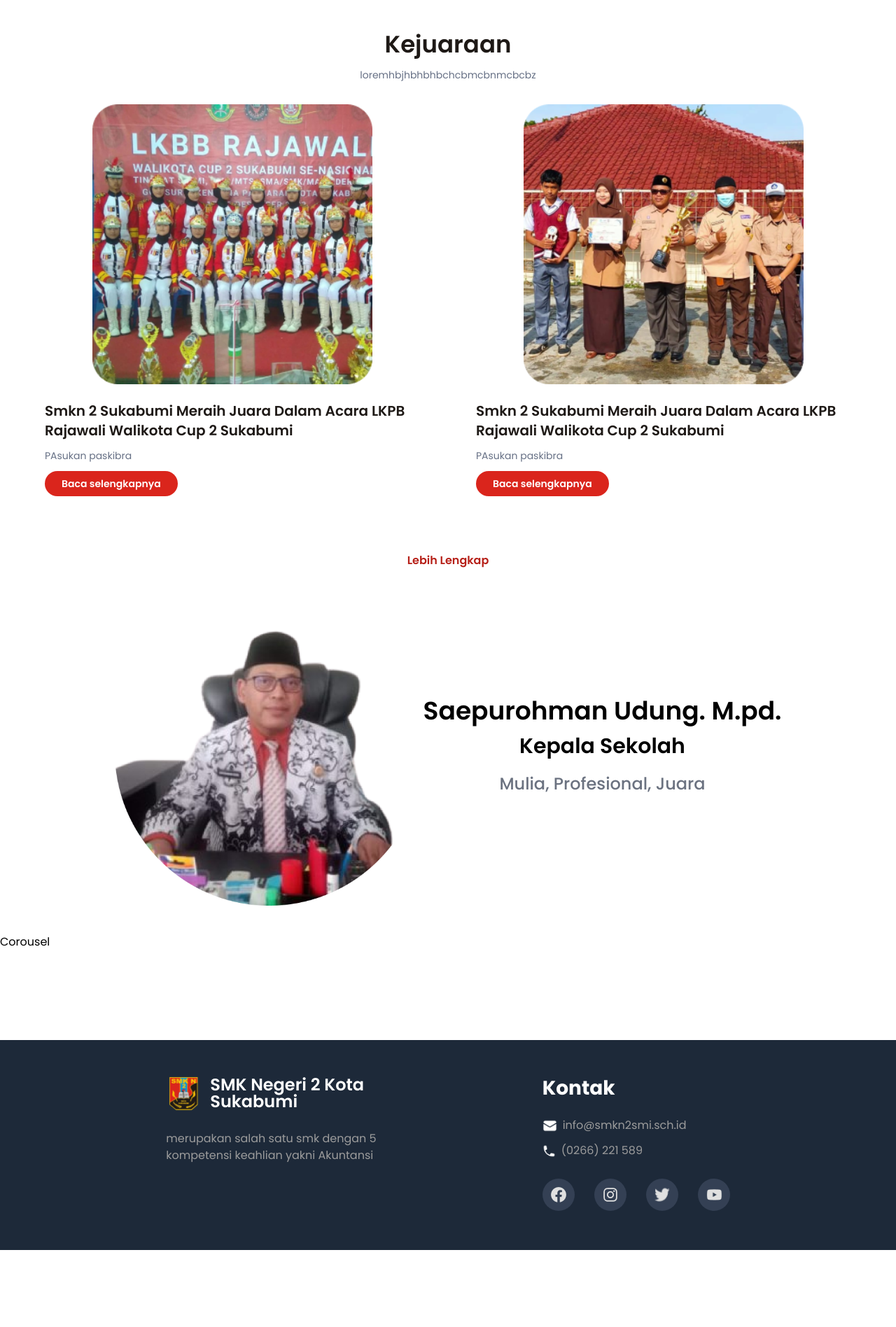
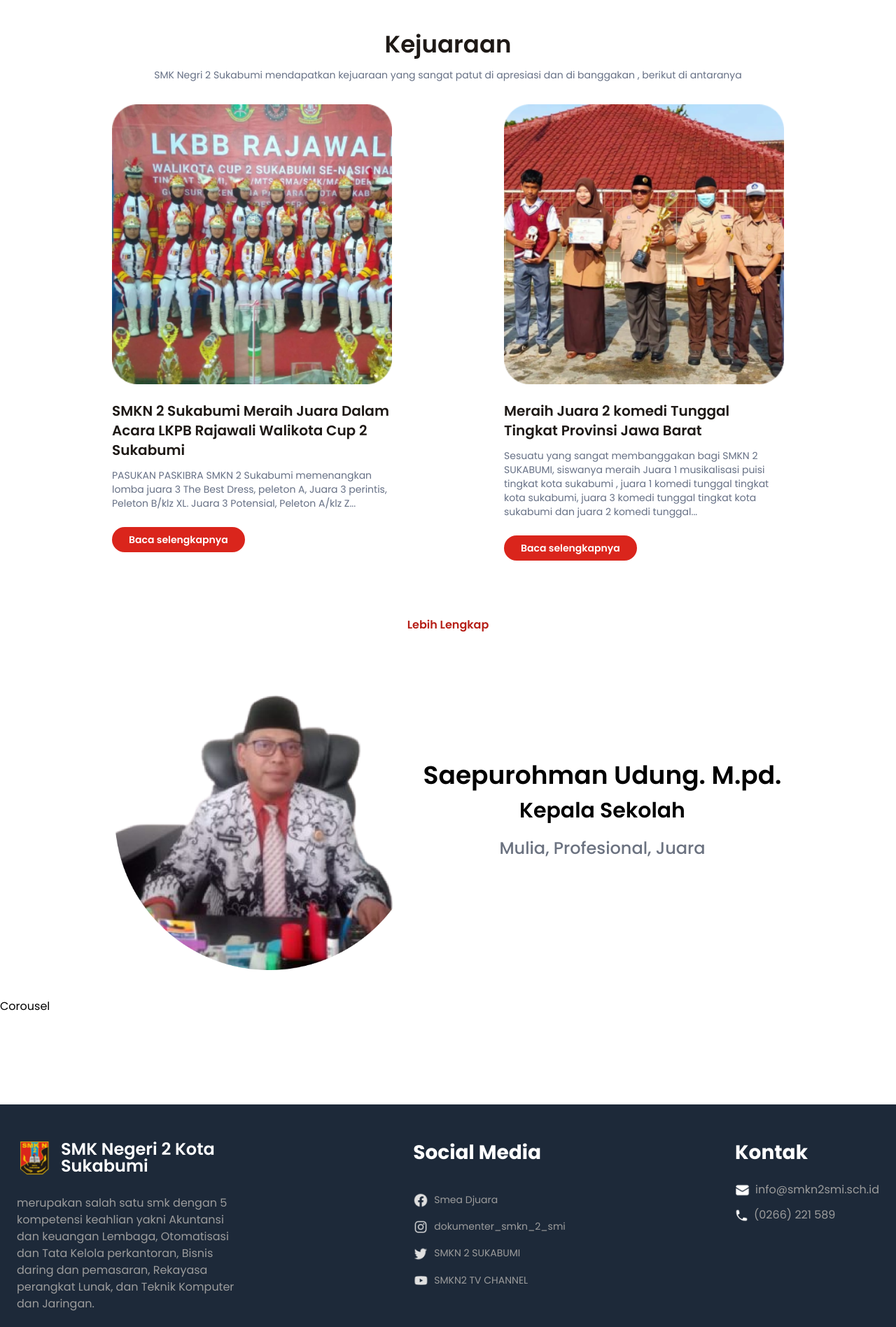
Before and after one commit to Fazrilutama/web-smkn-2-sukabumi, a Next.js app: page / in a window 1280 px wide. Shown: the part 597-2493 px from the top of the page at 70% size. Before the commit the page ends 2383 px from the top, so only its background shows below. Built offline with nearby package versions, Linux system fonts and the light colour scheme.

Commit message:
modifikasi footer dan kejuaraan

```diff
--- a/components/Dropdown.js
+++ b/components/Dropdown.js
@@ -11,7 +11,7 @@ export default function Dropdown() {
   return (
     <Menu as="div" className="relative inline-block text-left">
       <div>
-        <Menu.Button className="inline-flex w-full justify-center gap-x-1.5 rounded-md px-3 py-2 text-lg font-bold text-[#1e1916]">
+        <Menu.Button className="inline-flex w-full justify-center gap-x-1.5 rounded-md py-2 text-lg font-bold text-[#1e1916]">
           Profil Sekolah
           <ChevronDownIcon className="-mr-1 h-5 w-5 text-gray-400" aria-hidden="true" />
         </Menu.Button>
--- a/components/Footer.js
+++ b/components/Footer.js
@@ -1,10 +1,11 @@
 import Image from 'next/image'
+import Link from 'next/link'
 import React from 'react'
 
 export default function Footer() {
   return (
     <div className='container mx-auto bg-[#1d2939] pt-12 mt-32'>
-        <div className='px-6 md:flex justify-evenly'>
+        <div className='px-6 md:flex justify-between'>
             <div>
                 <div className='flex items-center md:w-[324px] '>
                     <Image src="/images/footer/image 1.png" alt='logo' width={51} height={58} />
@@ -14,11 +15,46 @@ export default function Footer() {
                 </div>
                 <div className='text-base font-normal text-[#9c9c9c] pt-6 md:w-[324px]'>
                     <p >
-                        merupakan salah satu smk dengan 5 kompetensi keahlian yakni Akuntansi
+                        merupakan salah satu smk dengan 5 kompetensi keahlian yakni Akuntansi dan keuangan Lembaga, Otomatisasi dan Tata Kelola perkantoran, Bisnis daring dan pemasaran, Rekayasa perangkat Lunak, dan Teknik Komputer dan Jaringan.
                     </p>
                 </div>
             </div>
+
             <div>
+                <p className='text-[28px] font-bold text-white pt-14 pb-3 md:pb-5 md:pt-0'>
+                    Social Media
+                </p>
+                <div className='pb-10 py-4'>
+                    <div className='text-sm text-[#9c9c9c] font-normal '>
+                        <Link href="/" className='flex gap-2'>
+                        <Image src="/images/footer/fb.png" alt='fb' width={22} height={22}s />
+                            Smea Djuara
+                        </Link>
+                    </div>
+                    <div className='text-sm text-[#9c9c9c] font-normal py-4 '>
+                    <Link href="/" className='flex gap-2'>
+                        <Image src="/images/footer/ig.png" alt='ig' width={22} height={22}s />
+                            dokumenter_smkn_2_smi
+                        </Link>
+                    </div>
+                    <div className='text-sm text-[#9c9c9c] font-normal '>
+                        <Link href="/" className='flex gap-2'>
+                        <Image src="/images/footer/twiter.png" alt='twiter' width={22} height={22}s />
+                            SMKN 2 SUKABUMI
+                        </Link>
+                    </div>
+                    <div className='text-sm text-[#9c9c9c] font-normal py-4 ' >
+                    <Link href="/" className='flex gap-2'>
+                        <Image src="/images/footer/yt.png" alt='yt' width={22} height={22}s />
+                            SMKN2 TV CHANNEL
+                        </Link>
+                    </div>
+
+                </div>
+            </div>
+
+
+            <div className='pb-16'>
                 <p className='text-[28px] font-bold text-white py-5 md:pb-5 md:py-0'>
                     Kontak
                 </p>
@@ -30,21 +66,6 @@ export default function Footer() {
                     <Image src="/images/footer/telepon.png" alt='Telepon' width={19} height={19} />
                     <p>(0266) 221 589 </p>
                 </div>
-                <div className='flex gap-7 pb-14 py-4'>
-                    <div className='flex items-center justify-center w-[46px] h-[46px] bg-[#344054] rounded-full '>
-                        <Image src="/images/footer/fb.png" alt='fb' width={26} height={26} />
-                    </div>
-                    <div className='flex items-center justify-center w-[46px] h-[46px] bg-[#344054] rounded-full '>
-                        <Image src="/images/footer/ig.png" alt='ig' width={26} height={26} />
-                    </div>
-                    <div className='flex items-center justify-center w-[46px] h-[46px] bg-[#344054] rounded-full '>
-                        <Image src="/images/footer/twiter.png" alt='twiter' width={26} height={26} />
-                    </div>
-                    <div className='flex items-center justify-center w-[46px] h-[46px] bg-[#344054] rounded-full '>
-                        <Image src="/images/footer/yt.png" alt='yutub' width={26} height={26} />
-                    </div>
-
-                </div>
 
             </div>
         </div>
--- a/components/Kejuaraan.js
+++ b/components/Kejuaraan.js
@@ -12,56 +12,60 @@ export default function Kejuaraan() {
                     Kejuaraan
                 </p>
                 <p className='font-normal text-sm text-[#667085] py-2'>
-                    loremhbjhbhbhbchcbmcbnmcbcbz
+                    SMK Negri 2 Sukabumi mendapatkan kejuaraan yang sangat patut di apresiasi dan di banggakan , berikut di antaranya
                 </p>
 
             </div>
                 <div className='md:flex md:justify-evenly'>
 
                     <div className=''>
-                        <div className='flex justify-center'>
+                        <div className=''>
                             <Image alt='Foto' src="/images/kejuaraan/Group 2.png" width={324} height={324} className="lg:hidden" />
                             <Image alt='Foto' src="/images/kejuaraan/Group 2.png" width={400} height={400} className="hidden lg:block " />
-                        </div>
-                        <div className='md:pl-5 lg:pl-10'>
-                            <p className='font-semibold text-xl text-[#1e1916] pt-6'>
-                                Smkn 2 Sukabumi Meraih Juara  Dalam Acara LKPB Rajawali Walikota Cup 2 Sukabumi
-                            </p>
-                            <p className='font-normal text-sm text-[#667085] py-3 '>
-                                PAsukan paskibra
-                            </p>
                             <div className=''>
-                                <button className='bg-[#da251c] py-2 px-6 text-sm font-semibold text-white rounded-[20px] '>
-                                    Baca selengkapnya
-                                </button>
+                                <p className='font-semibold text-xl text-[#1e1916] pt-6 w-[324px] lg:w-[400px]'>
+                                    SMKN 2 Sukabumi Meraih Juara Dalam Acara LKPB Rajawali Walikota Cup 2 Sukabumi
+                                </p>
+                                <p className='font-normal text-sm text-[#667085] py-3 w-[324px] lg:w-[400px] '>
+                                    PASUKAN PASKIBRA SMKN 2 Sukabumi memenangkan lomba juara 3 The Best Dress, peleton A, Juara 3 perintis, Peleton B/klz XL. Juara 3 Potensial, Peleton A/klz Z...
+                                </p>
+                                <div className=''>
+                                    <Link href="/">
+                                        <button className='bg-[#da251c] py-2 px-6 text-sm font-semibold text-white rounded-[20px] mt-3 '>
+                                            Baca selengkapnya
+                                        </button>
+                                    </Link>
+                                </div>
                             </div>
                         </div>
+
                     </div>
-                    <div>
-                        <div className=''>
-                            <div className='flex justify-center py-6 mt-4 md:mt-0 md:py-0'>
+                    <div className=''>
+                        <div className="md:pl-6" >
+                            <div className='flex flex-col justify-center py-6 mt-4 md:mt-0 md:py-0'>
                                 <Image alt='Foto' src="/images/kejuaraan/Group 2 (1).png" width={324} height={324} className="lg:hidden" />
                                 <Image alt='Foto' src="/images/kejuaraan/Group 2 (1).png" width={400} height={400} className="hidden lg:block " />
-                            </div>
-                            <div className='md:pl-5 lg:pl-10'>
-                                <p className='font-semibold text-xl pt-6 text-[#1e1916]'>
-                                    Smkn 2 Sukabumi Meraih Juara  Dalam Acara LKPB Rajawali Walikota Cup 2 Sukabumi
-                                </p>
-                                <p className='font-normal text-sm text-[#667085] py-3 '>
-                                    PAsukan paskibra
-                                </p>
                                 <div className=''>
-                                    <button className='bg-[#da251c] py-2 px-6 text-sm font-semibold text-white rounded-[20px] '>
-                                        Baca selengkapnya
-                                    </button>
+                                    <p className='font-semibold text-xl pt-6 text-[#1e1916] w-[324px] lg:w-[400px]'>
+                                        Meraih Juara 2 komedi Tunggal Tingkat Provinsi Jawa Barat
+                                    </p>
+                                    <p className='font-normal text-sm text-[#667085] py-3 w-[324px] lg:w-[400px] '>
+                                        Sesuatu yang sangat membanggakan bagi SMKN 2 SUKABUMI, siswanya meraih Juara 1 musikalisasi  puisi tingkat kota  sukabumi , juara 1 komedi tunggal tingkat kota sukabumi, juara 3 komedi tunggal tingkat kota sukabumi dan juara 2 komedi tunggal...
+                                    </p>
+                                    <div className=''>
+                                        <button className='bg-[#da251c] py-2 px-6 text-sm font-semibold text-white rounded-[20px] mt-3 '>
+                                            Baca selengkapnya
+                                        </button>
+                                    </div>
                                 </div>
                             </div>
+
                         </div>
                     </div>
 
                 </div>
 
-                    <p className='text-[#b61f17] text-center mt-20 font-semibold text-base underline-offset-2'>
+                    <p className='text-[#b61f17] text-center mt-20 font-semibold text-base underline-offset-2 '>
                         <Link href="">Lebih Lengkap  </Link>
                     </p>
 
--- a/components/Navbar.js
+++ b/components/Navbar.js
@@ -15,7 +15,7 @@ export default function Navbar() {
                         {/* Logo */}
                         <Link href="/" className='flex items-center lg:w-8/12'>
                             <Image src="/images/navbar/logo.png" width={43} height={48} alt="Logo" />
-                            <h2 className='pl-2 text-xl text-[#1e1916] font-bold w-48 lg:w-full'>Smkn Negeri 2 Kota Sukabumi</h2>
+                            <h2 className='pl-2 text-xl text-[#1e1916] font-bold w-48 lg:w-full '>SMK Negeri 2 Kota Sukabumi</h2>
                         </Link>
 
                         {/* Hamburger Menu */}
```
